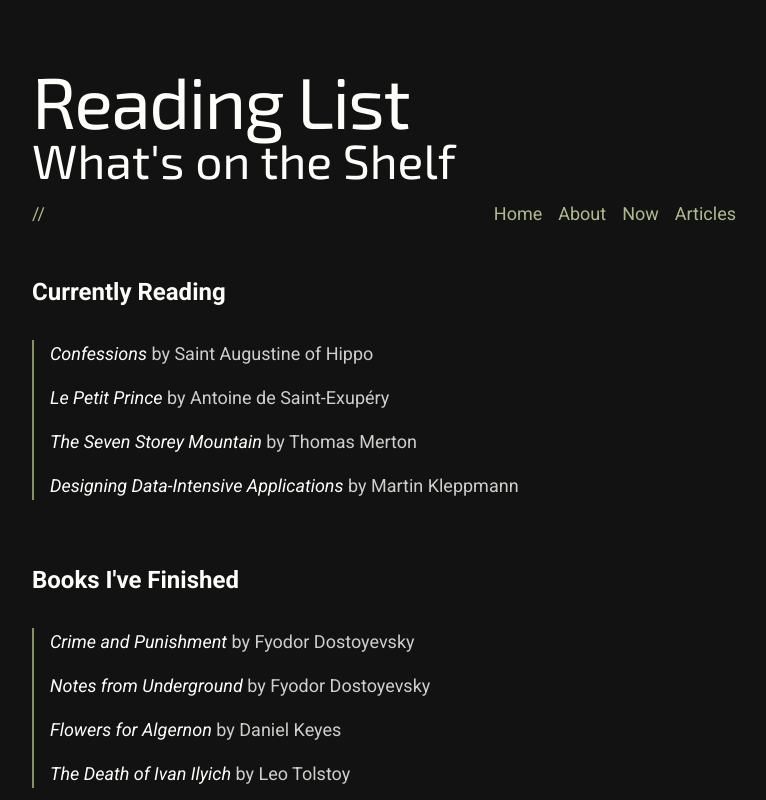
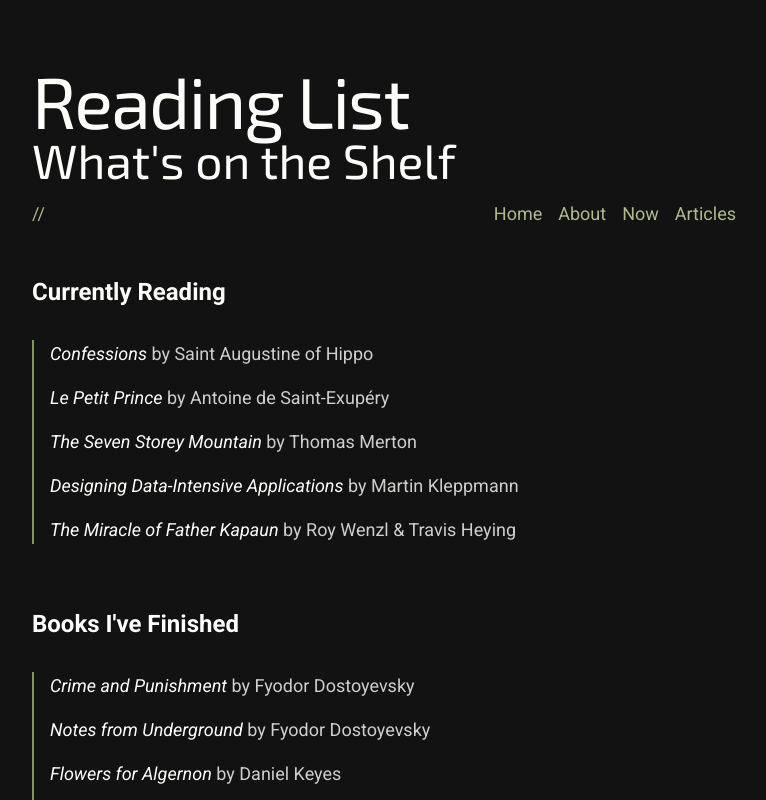
Before and after one commit to lucasmcclean/portfolio, a SvelteKit app: page /reading in a window 1280 px wide. Shown: the top 800 px of the page, without its empty margins (256-1022 px from the left). Built offline with nearby package versions, Linux system fonts and the light colour scheme; a web font is replaced by a local one.

Commit message:
chore(reading): update list

```diff
--- a/src/routes/reading/+page.svelte
+++ b/src/routes/reading/+page.svelte
@@ -43,6 +43,12 @@
 				<p class="font-base">
 					<cite>Designing Data-Intensive Applications</cite>
 					<span class="opacity-80">by Martin Kleppmann</span>
+				</p>
+			</li>
+			<li>
+				<p class="font-base">
+					<cite>The Miracle of Father Kapaun</cite>
+					<span class="opacity-80">by Roy Wenzl & Travis Heying</span>
 				</p>
 			</li>
 		</ol>
```
